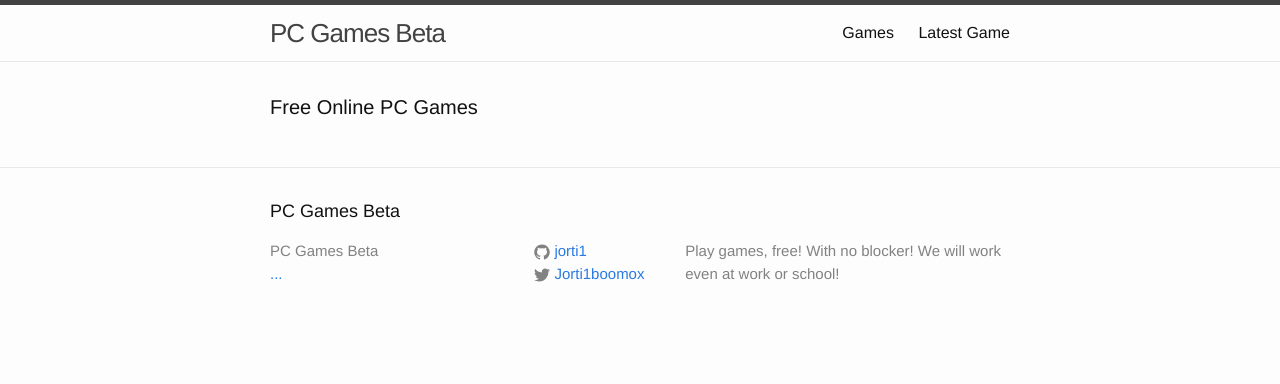
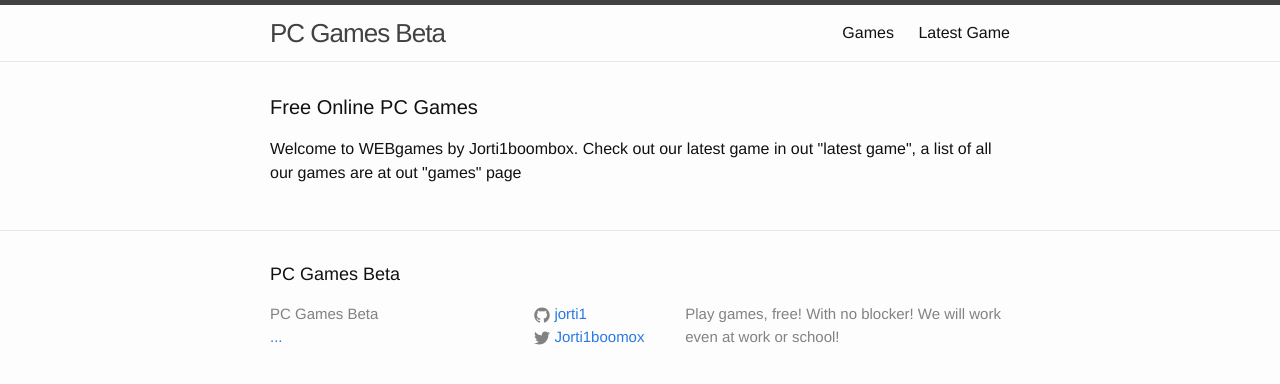
Before and after one commit to jortiz6759/WEBgames, a Jekyll site: the page built from index.html, in a window 1280 px wide. Shown: the top 384 px of the page. Built offline with Jekyll 4.4.1, drawn with Linux system fonts in a browser that asks for light colours.

Commit message:
Update index.html

```diff
--- a/index.html
+++ b/index.html
@@ -5,4 +5,5 @@
 <div class="home">
 
   <h1 class="page-heading">Free Online PC Games</h1>
+  <p> Welcome to WEBgames by Jorti1boombox. Check out our latest game in out "latest game", a list of all our games are at out "games" page</p>
 </div>
```
